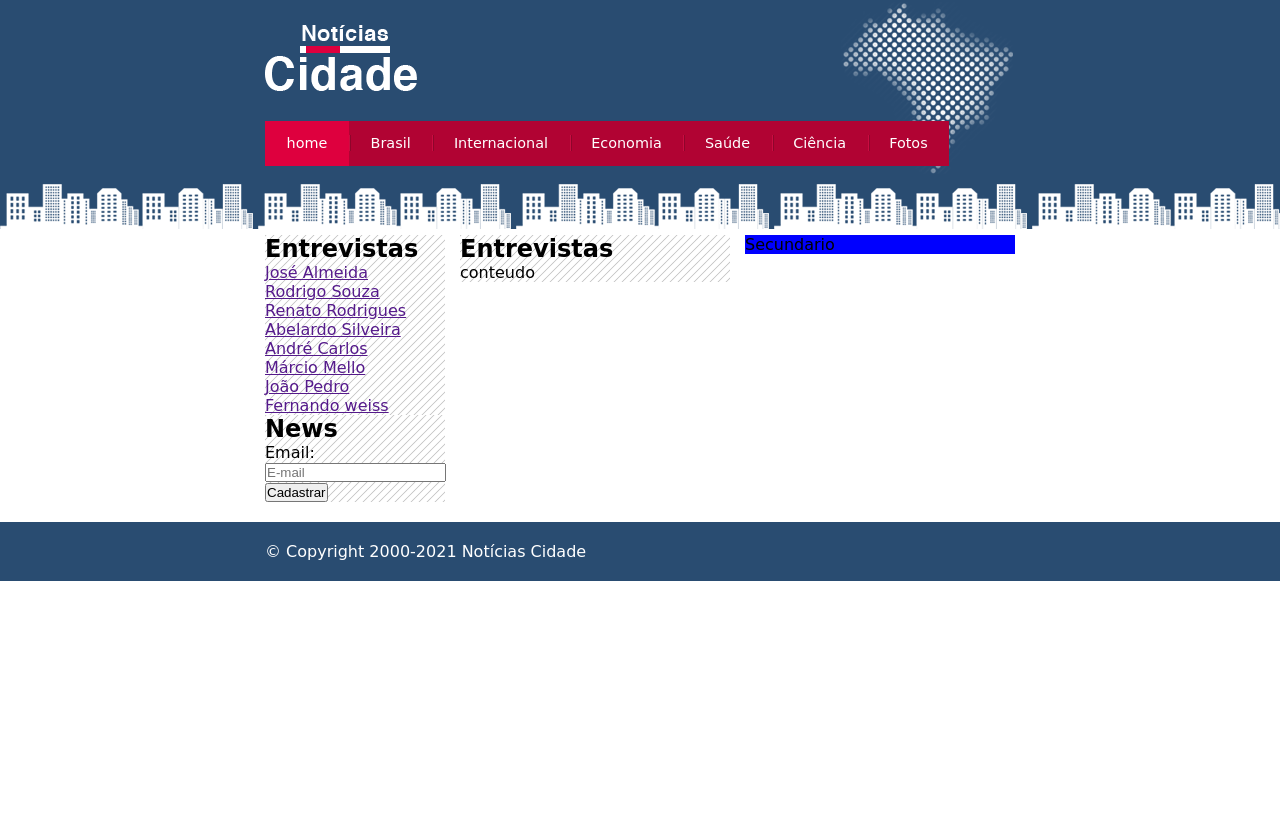
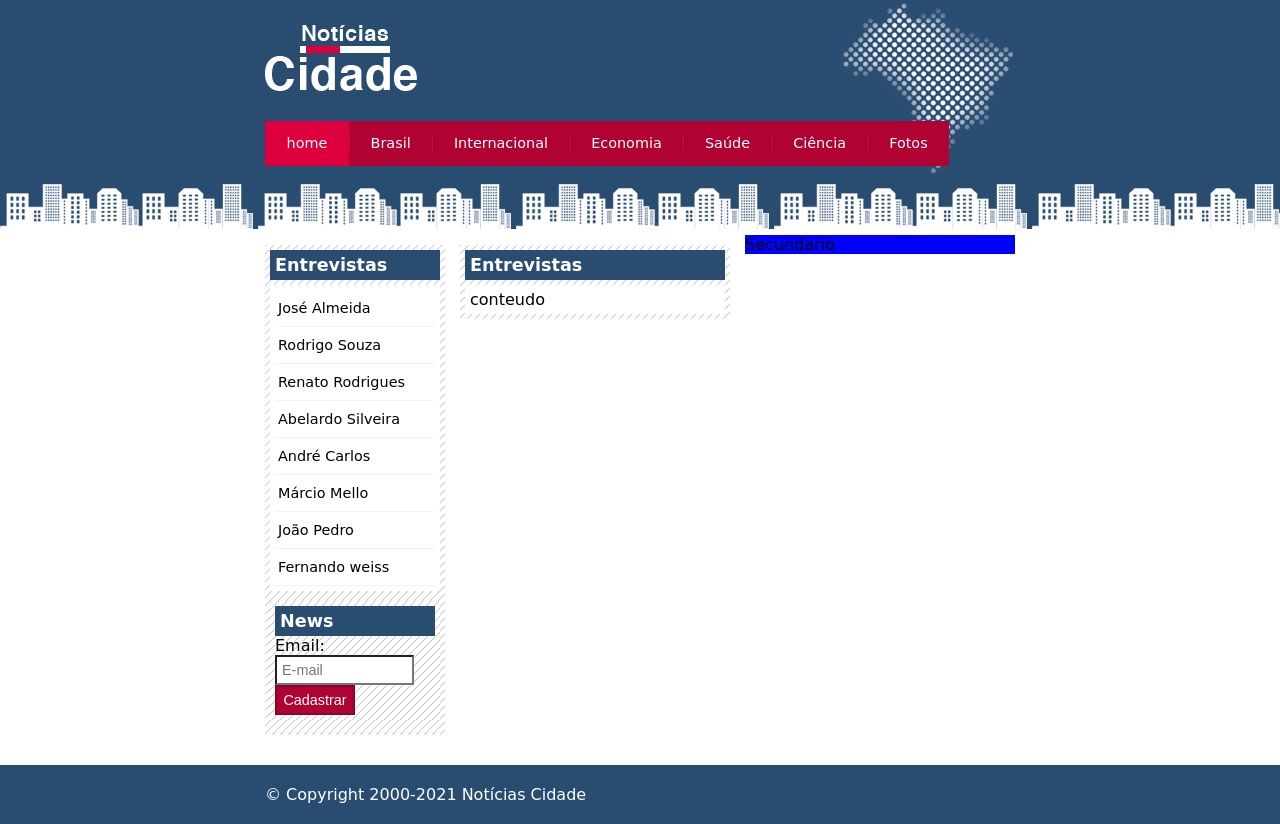
Before and after one commit to rod273/site_noticias-cidade-udemy, a plain HTML site: page index.html in a window 1280 px wide. Before the commit the page ends 800 px from the top, so only its background shows below. Drawn offline with Linux system fonts and the light colour scheme; a web font is replaced by a local one.

Commit message:
Update style.css

```diff
--- a/css/style.css
+++ b/css/style.css
@@ -91,7 +91,6 @@ body.fotos #navegacao a#fotos{
 
  #primario {
     width: 270px;
-    background-color: #b10333;
     float: left;
     margin: 0 0 20px 195px;
 }
@@ -117,7 +116,40 @@ body.fotos #navegacao a#fotos{
 /* formatando caixa (as colunas do site) */
 
 .caixa {
+    margin: 10px 0;
+    padding: 5px;
     background: #f3f3f3 url(../img/fundo-caixa.png);
+}
+
+h2 {
+    font-size: 1.1em;
+    background: #294c71;
+    color: #fff;
+    padding: 5px;
+}
+
+.caixa-conteudo {
+    background: #fff;
+    padding: 5px;
+    margin-top: 5px;
+}
+
+/* formatando o menu lateral */
+
+#lateral ul a {
+    font-size: 0.9em;
+    padding: 3px;
+    display: block;
+    line-height: 30px;
+    color: #000;
+    text-decoration: none;
+    border-bottom: 1px solid #f3f3f3;
+}
+
+#lateral ul a:hover {
+    background: #f9f9f9 url(../img/marcador.png) no-repeat left center;
+    padding-left: 20px;
+    color: #a1a1a1;
 }
 
 /* rodape */
@@ -125,6 +157,30 @@ body.fotos #navegacao a#fotos{
 #container-rodape {
     background: #294c71;
     padding: 20px;
+
+
+}
+
+/* formularios formatando */
+
+label {
+    display: block;
+    cursor: pointer;
+}
+
+input {
+    padding: 5px;
+    width: 125px;
+    font-size: 0.9em;
+    background-color: #fff;
+}
+
+input.submit {
+    width: 80px;
+    color: #fff;
+    background: #b10333;
+    border: 2px solid #870529;
+    cursor: pointer;
 }
 
 #rodape {
```
